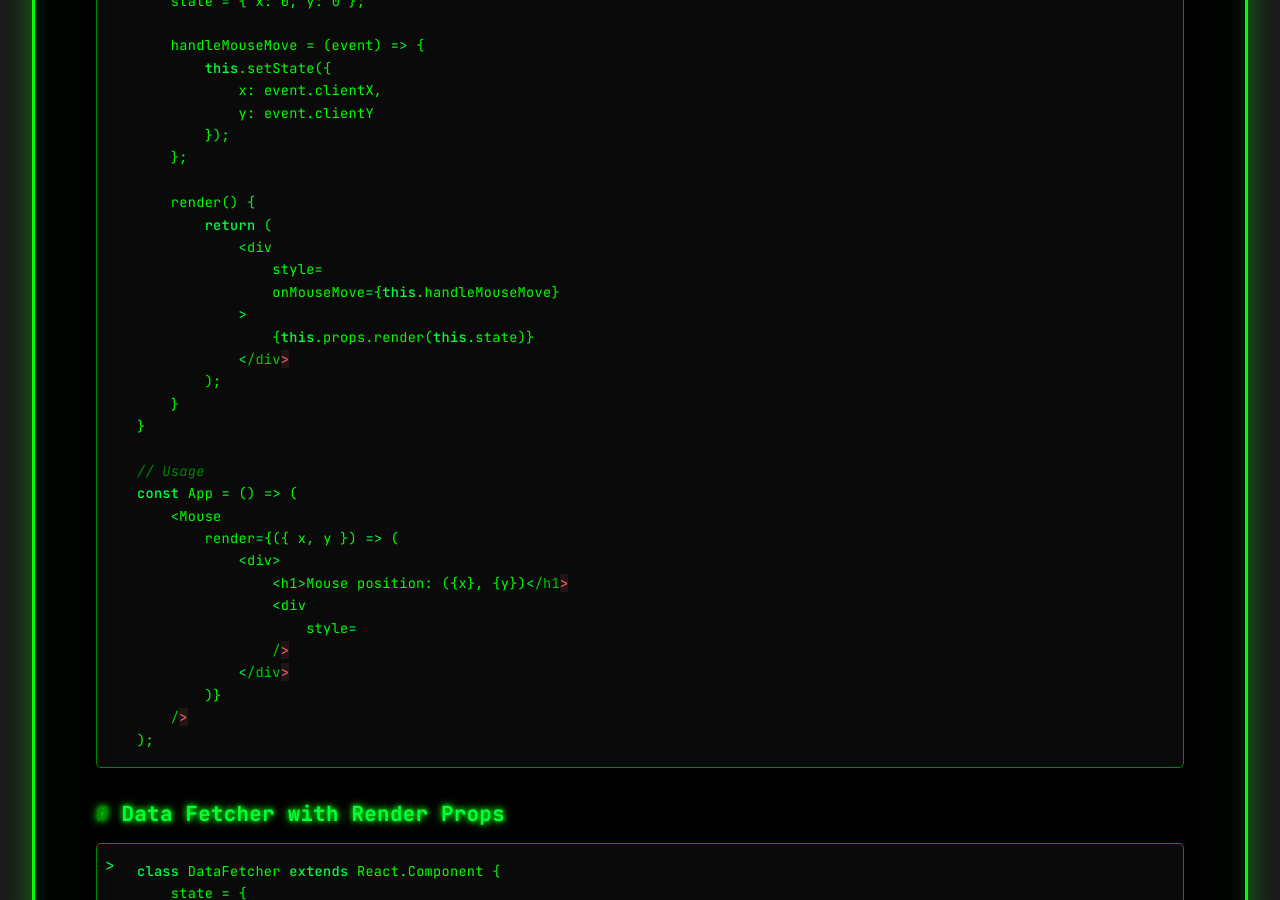
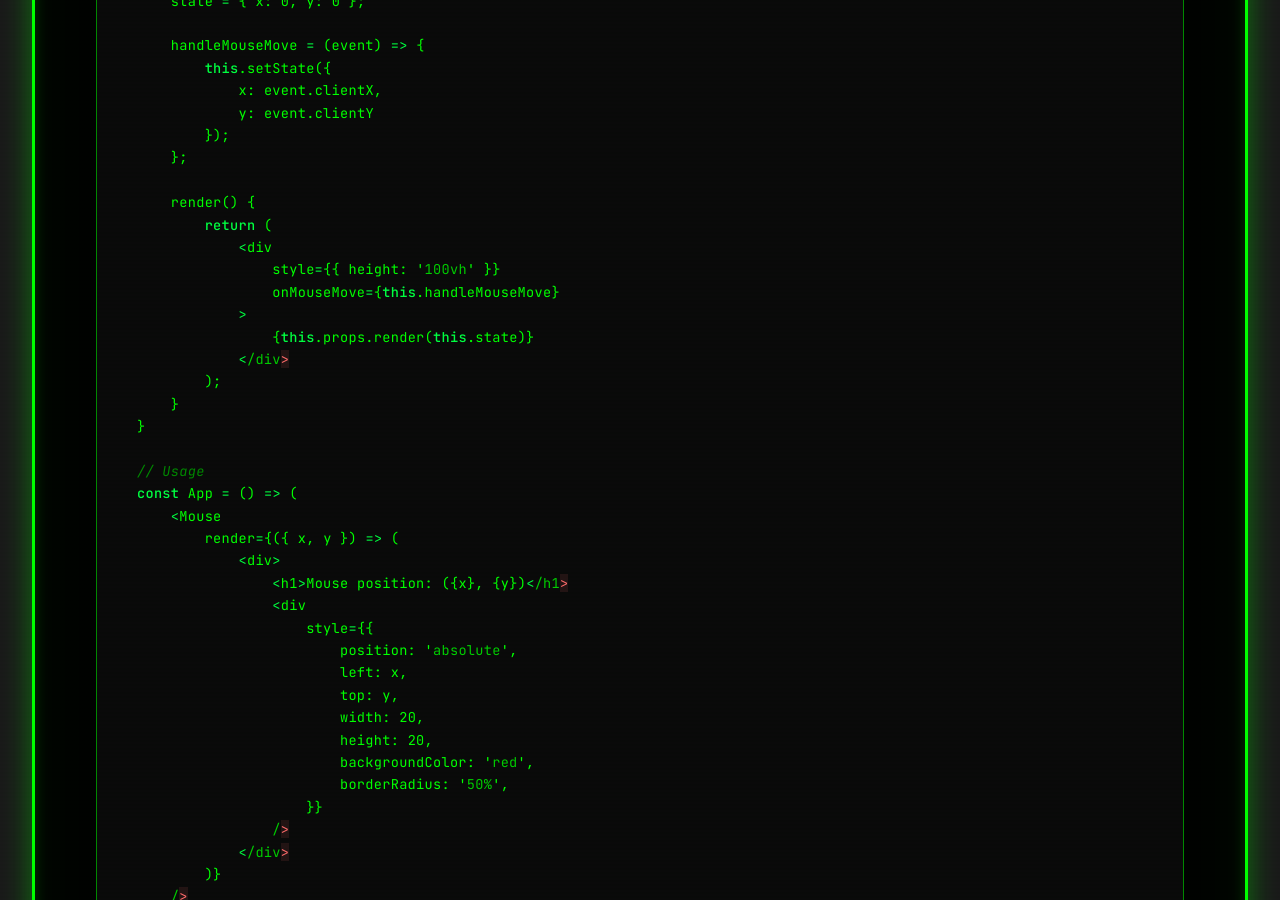
Before and after one commit to jatinkrmalik/dev-notes, a Jekyll site: the page built from _posts/2017-05-18-react-component-patterns-guide.md, in a window 1280 px wide and 900 px high, scrolled down 5508 px. Built offline with Jekyll 4.4.1, drawn with Linux system fonts in a browser that asks for light colours; some of the changed text lies outside the part shown.

Commit message:
Fix Liquid syntax warnings in blog posts

```diff
--- a/_posts/2017-05-18-react-component-patterns-guide.md
+++ b/_posts/2017-05-18-react-component-patterns-guide.md
@@ -228,7 +228,7 @@ class Mouse extends React.Component {
     render() {
         return (
             <div
-                style={{ height: '100vh' }}
+                style={% raw %}{{ height: '100vh' }}{% endraw %}
                 onMouseMove={this.handleMouseMove}
             >
                 {this.props.render(this.state)}
@@ -244,7 +244,7 @@ const App = () => (
             <div>
                 <h1>Mouse position: ({x}, {y})</h1>
                 <div
-                    style={{
+                    style={% raw %}{{
                         position: 'absolute',
                         left: x,
                         top: y,
@@ -252,7 +252,7 @@ const App = () => (
                         height: 20,
                         backgroundColor: 'red',
                         borderRadius: '50%',
-                    }}
+                    }}{% endraw %}
                 />
             </div>
         )}
@@ -509,7 +509,7 @@ class ErrorBoundary extends React.Component {
             return (
                 <div className="error-boundary">
                     <h2>Something went wrong.</h2>
-                    <details style={{ whiteSpace: 'pre-wrap' }}>
+                    <details style={% raw %}{{ whiteSpace: 'pre-wrap' }}{% endraw %}>
                         {this.state.error && this.state.error.toString()}
                         <br />
                         {this.state.errorInfo.componentStack}
@@ -632,10 +632,10 @@ class App extends React.Component {
 
     render() {
         return (
-            <ThemeContext.Provider value={{
+            <ThemeContext.Provider value={% raw %}{{
                 theme: this.state.theme,
                 toggleTheme: this.toggleTheme
-            }}>
+            }}{% endraw %}>
                 <UserContext.Provider value={this.state.user}>
                     <Header />
                     <MainContent />
```
Also changed, not shown: _posts/2014-11-08-angularjs-best-practices-guide.md (+2 -2 lines).
